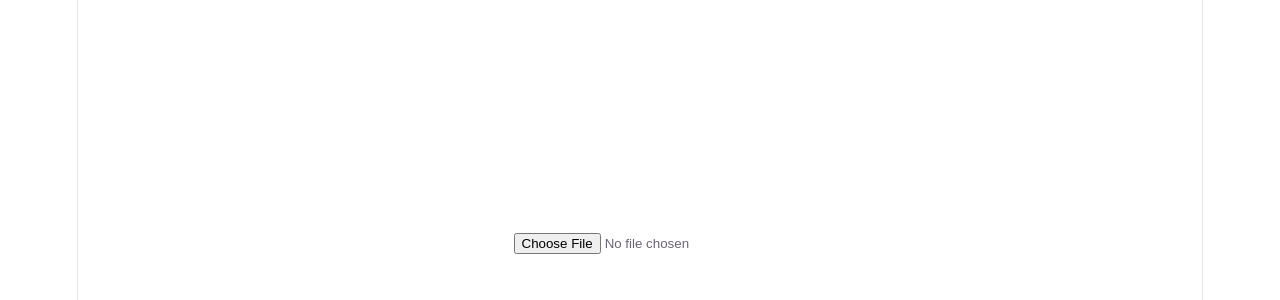
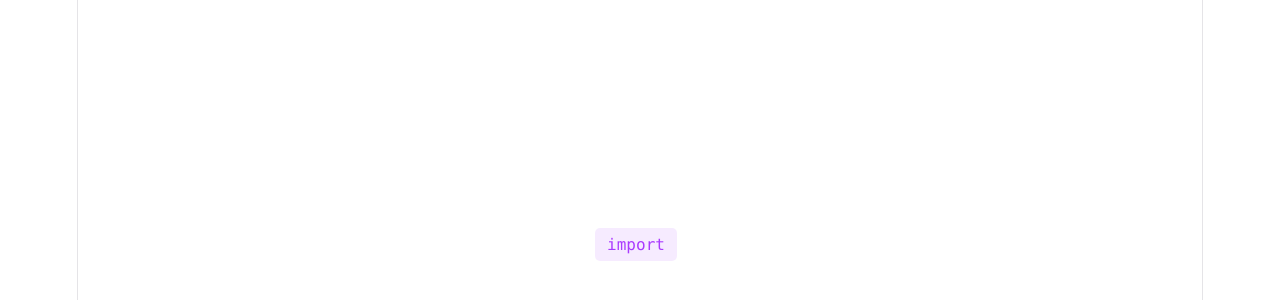
Before and after one commit to Siokonbu966/Randmark, a Vue app: page / in a window 1280 px wide. Shown: the part 132-432 px from the top of the page. Built offline with nearby package versions, Linux system fonts and the light colour scheme.

Commit message:
feat: file inputをbutton経由にして自由にスタイリング可能に

```diff
--- a/src/App.vue
+++ b/src/App.vue
@@ -3,10 +3,13 @@ import { ref } from 'vue'
 import { parseBookmarkFile, pickRandom, type Bookmark } from './bookmark'
 
 const results = ref<Bookmark[]>([])
+const fileInput = ref<HTMLInputElement>()
+const fileName = ref('')
 
 async function onFileChange(e: Event) {
   const input = e.target as HTMLInputElement
   const file = input.files?.[0] // 選択されたファイル（なければundefined）
+  fileName.value = file?.name ?? ''
   if (!file) return
 
   const bookmarks = await parseBookmarkFile(file)
@@ -16,7 +19,11 @@ async function onFileChange(e: Event) {
 
 <template>
   <div class="main">
-    <input class="getFileButton" type="file" accept=".html" @change="onFileChange" />
+    <div>
+      <button class="getFileButton" @click="fileInput?.click()">import</button>
+      <span class="fileName">{{ fileName }}</span>
+      <input ref="fileInput" type="file" accept=".html" @change="onFileChange" />
+    </div>
     <ul>
       <li v-for="b in results" :key="b.url">
         <a :href="b.url" target="_blank">{{ b.title }}</a>
--- a/src/style.css
+++ b/src/style.css
@@ -300,6 +300,32 @@ code {
 }
 
 .getFileButton {
-  max-width: 100%;
-  max-height: 100%;
+  font-family: var(--mono);
+  font-size: 16px;
+  padding: 5px 10px;
+  border-radius: 5px;
+  color: var(--accent);
+  background: var(--accent-bg);
+  border: 2px solid transparent;
+  cursor: pointer;
+  transition: border-color 0.3s;
+
+  &:hover {
+    border-color: var(--accent-border);
+  }
+  &:focus-visible {
+    outline: 2px solid var(--accent);
+    outline-offset: 2px;
+  }
 }
+
+.fileName {
+  font-family: var(--mono);
+  font-size: 15px;
+  color: var(--text);
+  margin-left: 8px;
+}
+
+input[type="file"] {
+  display: none;
+}
```
